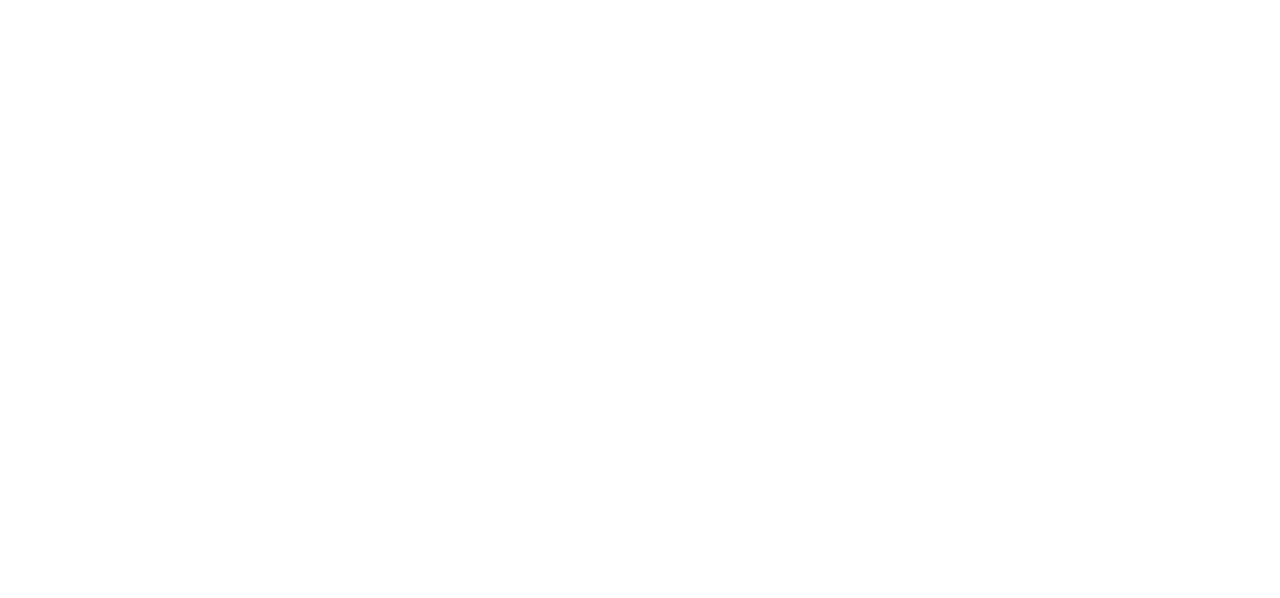
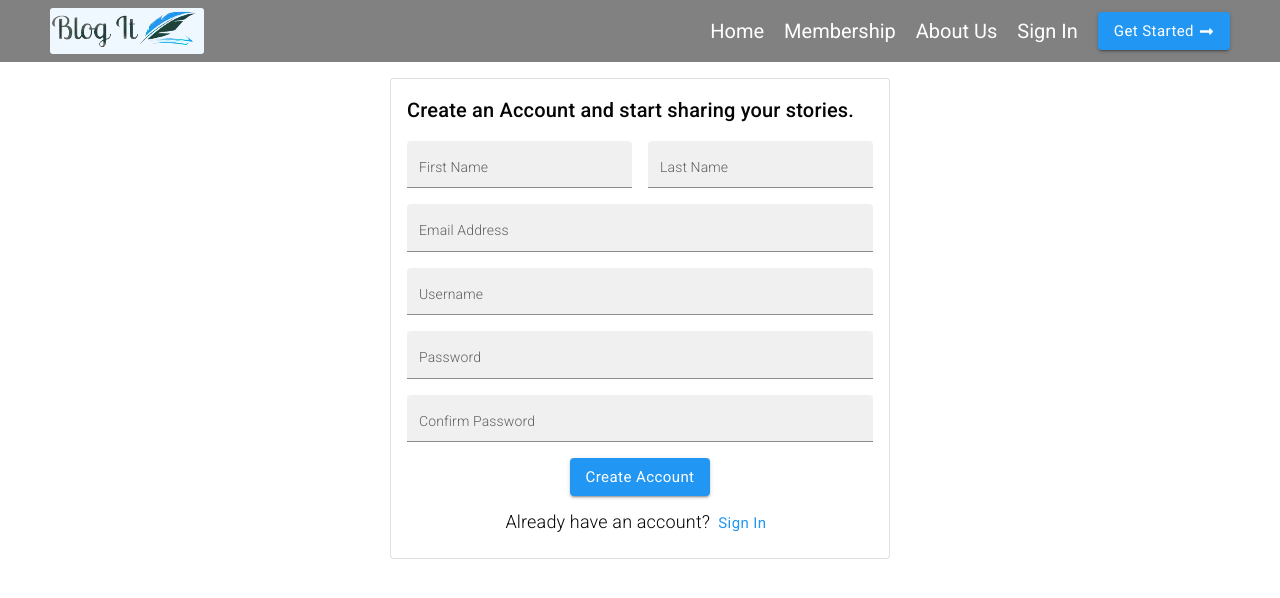
Before and after one commit to Pascal-Juma/Blog-It-Front-End, a React (Vite) app: page /signup in a window 1280 px wide. Before the commit this address had no page. Shown: the top 598 px of the page. Built offline with nearby package versions, Linux system fonts and the light colour scheme.

Commit message:
Build the sign up page

```diff
--- a/src/App.tsx
+++ b/src/App.tsx
@@ -1,11 +1,13 @@
 import { Routes, Route} from "react-router-dom"
 import Home from "./pages/Home/Home"
+import SignUp from "./pages/SignUp/SignUp"
 
 function App() {
   return (
     <>
      <Routes>
       <Route path="" element={ <Home />} />
+      <Route path="/signup" element={ <SignUp />} />
      </Routes>
     </>
   )
--- a/src/Index.css
+++ b/src/Index.css
@@ -29,6 +29,7 @@ ul, ol {
   --color-white: #FFFFFF;
   --color-white-dark: #FFFFFFCC;
   --color-red: #E41F05;
+  --color-black: #050505;
   --color-grey: #505050;
   --color-blue: #2196f3;
   --primary-font: "Roboto", sans-serif;
--- a/src/components/Header/Header.tsx
+++ b/src/components/Header/Header.tsx
@@ -39,7 +39,7 @@ function Header() {
               <Navigation to = {navLink.to} key={navLink.label} label= {navLink.label} />)
             }
             </ul>
-            <HeaderCta variant="contained"  component="a" href="#" sx={{ textTransform:  'capitalize'}}>Get Started <FaLongArrowAltRight />
+            <HeaderCta variant="contained"  component="a" href="/signup" sx={{ textTransform:  'capitalize'}}>Get Started <FaLongArrowAltRight />
             </HeaderCta>
         </div>
       </nav>
--- /dev/null
+++ b/src/pages/SignUp/SignUp.tsx
@@ -0,0 +1,114 @@
+import Card from "@mui/material/Card";
+import Typography from "@mui/material/Typography";
+import Button, { ButtonProps}  from "@mui/material/Button";
+import { styled }from '@mui/material/styles';
+import { blue } from '@mui/material/colors';
+import Stack from "@mui/material/Stack";
+import TextField from "@mui/material/TextField";
+import Box from "@mui/material/Box";
+import Header from "../../components/Header/Header";
+
+const SignUpCta = styled(Button)<ButtonProps>(({ theme }) => ({
+  fontSize: '1.5rem',
+  fontFamily: 'var(--primary-font)',
+  fontWeight: 400,
+  color: theme.palette.getContrastText(blue[500]),
+  backgroundColor: blue[500],
+  '&hover': {
+    backgroundColor: blue[700],
+  }
+}));
+
+const SignInCta = styled(Button)<ButtonProps>(({ theme }) => ({
+    fontSize: '1.5rem',
+    fontFamily: 'var(--primary-font)',
+    fontWeight: 400,
+    color: blue[500],
+    '&hover': {
+      backgroundColor: blue[700],
+    }
+  }));
+
+function SignUp() {
+  return (
+    <>
+      <Header />
+      <Stack direction="row" justifyContent="center" alignItems="center" mt={2}>
+        <Card
+          component="form"
+          variant="outlined"
+          sx={{ maxWidth: 500, padding: 2 }}
+        >
+          <Typography variant="body1" sx={{color: "var(--color-black)", fontSize: "2rem", fontWeight: "500", mb: 2}}>
+            Create an Account and start sharing your stories.
+          </Typography>
+          <Box sx={{ display: 'flex', gap: 2
+          }}>
+          <TextField label="First Name"
+          variant="filled"
+          sx={{mb: 2, width: 230}}
+          slotProps={{
+            inputLabel: {
+              sx: {
+                fontSize: '1.4rem',
+                fontWeight: '300',
+              },
+            },
+          }}/>
+          <TextField label="Last Name" variant="filled" sx={{mb: 2, width: 230}}          slotProps={{
+            inputLabel: {
+              sx: {
+                fontSize: '1.4rem',
+                fontWeight: '300',
+              },
+            },
+          }}/>
+          </Box>
+          <TextField label="Email Address" type="email" variant="filled" fullWidth sx={{mb: 2}}          slotProps={{
+            inputLabel: {
+              sx: {
+                fontSize: '1.4rem',
+                fontWeight: '300',
+              },
+            },
+          }}/>
+          <TextField label="Username" variant="filled" fullWidth sx={{mb: 2}}          slotProps={{
+            inputLabel: {
+              sx: {
+                fontSize: '1.4rem',
+                fontWeight: '300',
+              },
+            },
+          }}/>
+          <TextField label="Password" type="password" variant="filled" fullWidth sx={{mb: 2}}          slotProps={{
+            inputLabel: {
+              sx: {
+                fontSize: '1.4rem',
+                fontWeight: '300',
+              },
+            },
+          }}/>
+          <TextField label="Confirm Password" type="password" variant="filled" fullWidth sx={{mb: 2}}          slotProps={{
+            inputLabel: {
+              sx: {
+                fontSize: '1.4rem',
+                fontWeight: '300',
+              },
+            },
+          }}/>
+          <Box sx={{display: "flex", justifyContent: "center", alignItems: "center"}}>
+          <SignUpCta variant="contained"  component="a" href="/signin" sx={{ textTransform:  'capitalize', textAlign: 'center'}}>Create Account
+          </SignUpCta>
+          </Box>
+            <Typography variant="body1" sx={{color: "var(--color-black)", fontSize: "1.8rem", fontWeight: "300", mt: 1, textAlign: 'center'}}>
+                Already have an account?
+                <SignInCta variant="text"  component="a" href="/signin" sx={{ textTransform:  'capitalize', textAlign: 'center'}}>Sign In
+                </SignInCta>
+            </Typography>
+        </Card>
+      </Stack>
+    </>
+  );
+}
+
+export default SignUp;
```
Also changed, not shown: src/assets/card.jpg (added).
